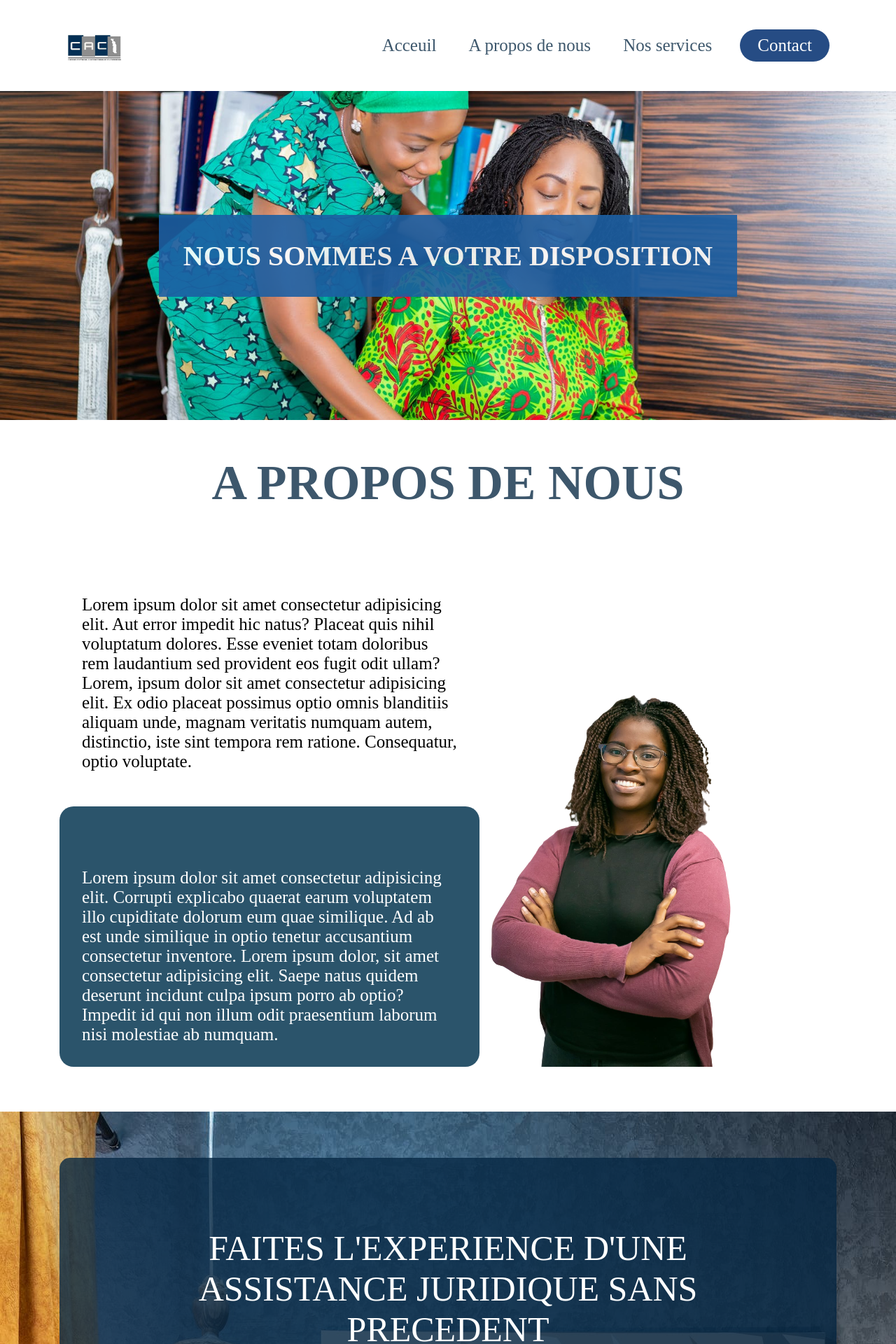
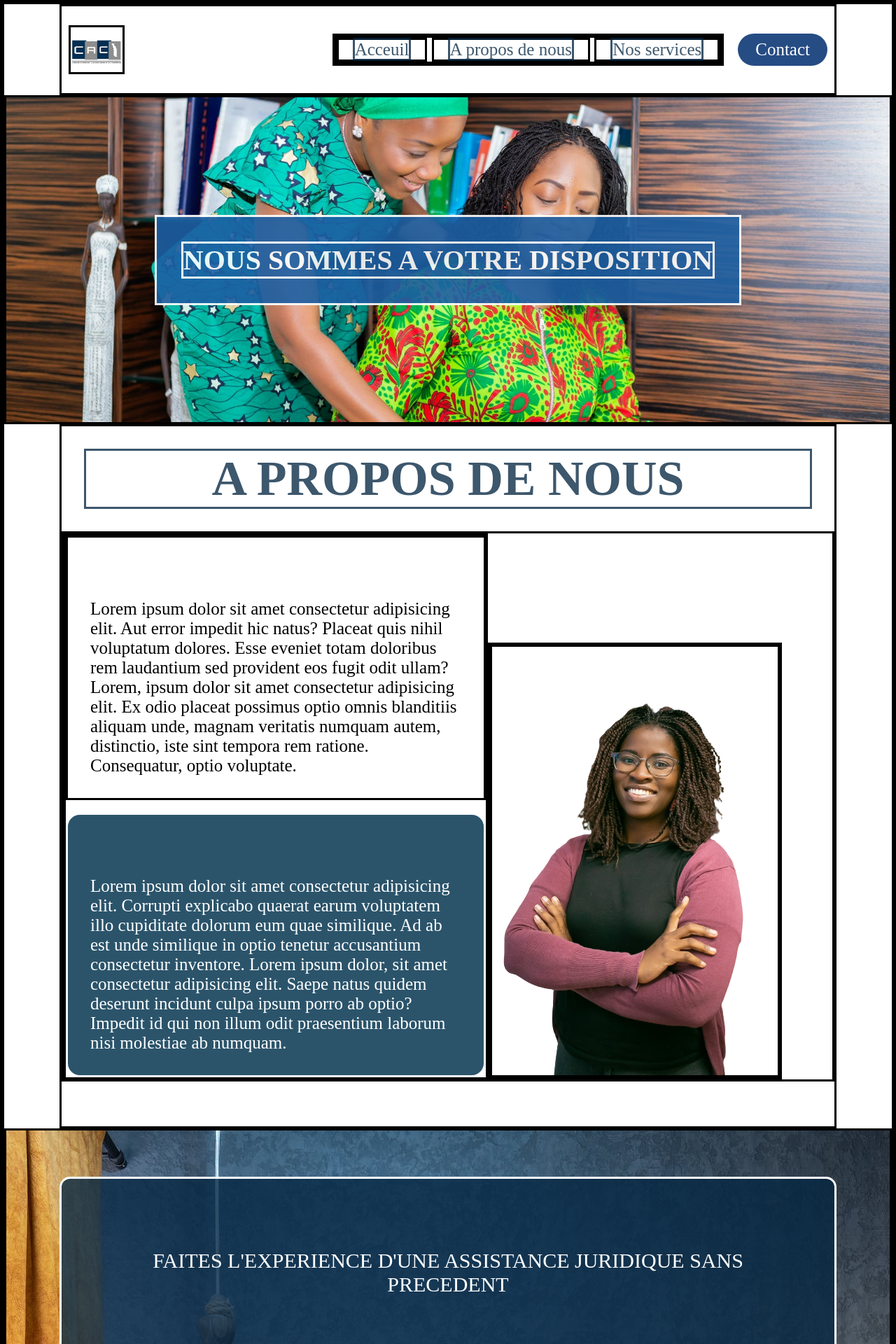
Before and after one commit to EHOGLORIA/Projet-chef-d-oeuvre, a PHP site: page /index2.html in a window 1280 px wide; the page is wider, and only the part inside the window is pictured. Shown: the top 1920 px of that part at 70% size. Run offline with PHP 8.4, Linux system fonts and the light colour scheme; style sheets or scripts are compiled from the project's sources.

Commit message:
fix pull

```diff
--- a/index2.html
+++ b/index2.html
@@ -34,8 +34,6 @@
         </div>
 
     </div>
-
-    <br>
     <section class="container">
         <h1 class="title-1 text-center text-deep-blue m-4">A PROPOS DE NOUS</h1>
         <div class="about mb-8 ">
@@ -59,15 +57,12 @@
             </div>
             <div class="valeur-image"><img src="images/photo2sbg-removebg-preview%20copie.png" alt=""></div>
         </div>
-
     </section>
 
-    <section class="container-fluid background-img-v1 p-2">
-        <!-- <div class="image1"><img src="images/inspiration21.jpeg" alt=""></div> -->
-        <div class="callToAction-content text-white"> FAITES L'EXPERIENCE D'UNE ASSISTANCE JURIDIQUE SANS PRECEDENT
-        </div>
-        <!-- <div class="image2"><img src="images/inspiration21.jpeg" alt=""></div>
-  -->
+<section class="container-fluid background-img-v1 p-2">
+    <!-- <div class="image1"><img src="images/inspiration21.jpeg" alt=""></div> -->
+    <div class="callToAction-content text-white p-2 p-sm-8"> FAITES L'EXPERIENCE D'UNE ASSISTANCE JURIDIQUE SANS PRECEDENT</div>
+    <!-- <div class="image2"><img src="images/inspiration21.jpeg" alt=""></div>  -->
     </section>
 
     <section class="valeur-section">
--- a/sass/base/_base.scss
+++ b/sass/base/_base.scss
@@ -1,5 +1,5 @@
 body {
-  height: 100vh;
+  min-height: 100vh;
   width: 100%;
 }
 ul{
@@ -20,9 +20,51 @@ ul{
     &l-#{$i} {
       margin-left: $i*$baseSpacing;
     }
-
     &r-#{$i} {
       margin-right: $i*$baseSpacing;
+    }
+    &x-#{$i} {
+      margin-left: $i*$baseSpacing;
+      margin-right: $i*$baseSpacing;
+    }
+    &y-#{$i} {
+      margin-top: $i*$baseSpacing;
+      margin-bottom: $i*$baseSpacing;
+    }
+  }
+}
+
+
+.m {
+  @each $width-name, $width-value in $width-map {
+    &-#{$width-name} {
+      @for $i from 0 through 8 {
+        @media (min-width: map-get($width-map, $width-name)) {
+          &-#{$i} {
+            margin: $i*$baseSpacing;
+          }
+          &t-#{$i} {
+            margin-top: $i*$baseSpacing;
+          }
+          &b-#{$i} {
+            margin-bottom: $i*$baseSpacing;
+          }
+          &l-#{$i} {
+            margin-left: $i*$baseSpacing;
+          }
+          &r-#{$i} {
+            margin-right: $i*$baseSpacing;
+          }
+          &x-#{$i} {
+            margin-left: $i*$baseSpacing;
+            margin-right: $i*$baseSpacing;
+          }
+          &y-#{$i} {
+            margin-top: $i*$baseSpacing;
+            margin-bottom: $i*$baseSpacing;
+          }
+        }
+      }
     }
   }
 }
@@ -32,13 +74,36 @@ ul{
     &-#{$i} {
       padding: $i*$baseSpacing;
     }
-
+    &t-#{$i} {
+      padding-top: $i*$baseSpacing;
+    }
+    &b-#{$i} {
+      padding-bottom: $i*$baseSpacing;
+    }
+    &l-#{$i} {
+      padding-left: $i*$baseSpacing;
+    }
     &r-#{$i} {
       padding-right: $i*$baseSpacing;
     }
+    &x-#{$i} {
+      padding-left: $i*$baseSpacing;
+      padding-right: $i*$baseSpacing;
+    }
+    &y-#{$i} {
+      padding-top: $i*$baseSpacing;
+      padding-bottom: $i*$baseSpacing;
+    }
+  }
+}
 
-    &l-#{$i} {
-      padding-left: $i*$baseSpacing;
+.p {
+  @each $width-name, $width-value in $width-map {
+    &-#{$width-name} {
+      @for $i from 0 through 8 {
+        @media (min-width: map-get($width-map, $width-name)) {
+          &-#{$i} {
+            padding: $i*$baseSpacing;
           }
           &t-#{$i} {
             padding-top: $i*$baseSpacing;
@@ -46,12 +111,22 @@ ul{
           &b-#{$i} {
             padding-bottom: $i*$baseSpacing;
           }
-
-    &t-#{$i} {
+          &l-#{$i} {
+            padding-left: $i*$baseSpacing;
+          }
+          &r-#{$i} {
+            padding-right: $i*$baseSpacing;
+          }
+          &x-#{$i} {
+            padding-left: $i*$baseSpacing;
+            padding-right: $i*$baseSpacing;
+          }
+          &y-#{$i} {
             padding-top: $i*$baseSpacing;
+            padding-bottom: $i*$baseSpacing;
           }
-    &b-#{$i} {
-      padding-bottom: $i*$baseSpacing;
+        }
+      }
     }
   }
 }
@@ -62,8 +137,8 @@ ul{
   }
 }
 
-.background-img{
-  &-v1{
+.background-img {
+  &-v1 {
     background-image: url("../images/page33.jpeg");
   }
 }
--- a/sass/base/_typography.scss
+++ b/sass/base/_typography.scss
@@ -1,40 +1,53 @@
 
-.title-2{
-
-}
-a{
+a {
   text-decoration: none;
   transition: all 0.3s ease 0s;
   color: $deep-blue;
+
   &:hover {
     color: $blue;
     cursor: pointer;
   }
 }
 
-.text{
-  &-sm{
+.text {
+  &-sm {
     font-size: 1.5rem;
   }
-  &-lg{
+
+  &-lg {
     font-size: 2.5rem;
   }
 }
 
-.title{
-  &-1{
-    font-size: 70px;
+.title {
+  &-1 {
+    font-size: 40px;
+  }
+
+  &-2 {
+    font-size: 30px;
+  }
+
+  @media (min-width: 1200px) {
+    &-1 {
+      font-size: 70px;
+    }
+
+    &-2 {
+      font-size: 50px;
+    }
   }
   &-2{
     font-size: 50px;
   }
 }
 
-.text-center{
+.text-center {
   text-align: center;
 }
 
-.text-deep-blue{
+.text-deep-blue {
   color: $deep-blue;
 }
 
@@ -45,8 +58,8 @@ a{
  - et il enregistre le deuxième dans color
  */
 
-.text{
-  @each $color-name, $color-value in $color-map{
+.text {
+  @each $color-name, $color-value in $color-map {
     &-#{$color-name} {
       color: map-get($color-map, $color-name);
     }
--- a/sass/index.scss
+++ b/sass/index.scss
@@ -18,7 +18,7 @@
   box-sizing: border-box;
   margin: 0;
   padding: 0;
-  // border: solid 1px red;
+  border: solid;
 }
 
 
@@ -107,12 +107,19 @@
   }
 
   &>img {
-    object-fit: contain;
-    width: 100%;
+  flex-direction: column;
+  @media (min-width: 1200px) {
+    align-items: flex-end;
+    flex-direction: row;
+  }
   }
 
+
   &-content {
-    width: 600px;
+    width: 100%;
+    @media (min-width: 1200px) {
+      width: 600px;
+    }
     font-size: 25px;
 
     &-secondary {
@@ -192,13 +199,46 @@
   }
 }
 
+/*
+.valeurtitre {
+  font-size: 50px;
 
+  text-align: center;
+  color: rgba(5, 36, 64, 0.779);
+  margin-top: 50px;
+}
+
+.valeur-container {
+  width: 100%;
+  background-color: rgba(236, 238, 243, 0.361);
+  background-image: url("../images/R5.png");
+  background-repeat: no-repeat;
+  display: flex;
+  flex-wrap: wrap;
+  justify-content: center;
+  gap: 50px;
+
+  @media (min-width: 1200px) {
+    flex-direction: row;
+    height: 65vh;
+  }*/
 @media screen and (max-width:1200px) {
   .container{
 
   }
 }
 
+.valeur {
+  // margin-left: 300px;
+  height: 200px;
+  min-width: 250px;
+  max-width: 350px;
+  display: flex;
+  justify-content: center;
+  align-items: center;
+  background-color: rgba(5, 36, 64, 0.758);
+  border-radius: 10px;
+}
 
 @media screen and (max-width:1200px) {
   .valeur-image{
@@ -309,14 +349,12 @@
   color: white;
   font-size: 30px;
   border-radius: 10px;
-  padding: auto;
   align-items: center;
   display: flex;
   text-align: center;
 }
 @media screen and (max-width:1200px) {
   .service {
-    height: 300px;
   font-size: 15px;
   display: flex;
   justify-content: center;
@@ -519,7 +557,6 @@ input {
   font-size: 15px;
 
   float: right;
-  text-align: start;
   border: 0;
   text-align: center;
   border-radius: 0px 7px 7px 0px;
--- a/sass/layout/_callToAction.scss
+++ b/sass/layout/_callToAction.scss
@@ -6,8 +6,11 @@
     max-width: 1110px;
     margin: 50px auto;
     background: $deep-blue;
-    padding: 100px;
     border-radius: 15px;
-    font-size: 50px;
+    font-size: 30px;
+
+    @media (min-width: 1200px) {
+      padding: 100px;
+    }
   }
 }
--- a/sass/utils/_variables.scss
+++ b/sass/utils/_variables.scss
@@ -16,4 +16,11 @@ $color-map: (
         'white': $white,
         'black': $black,
         'blue': $blue
-)
+);
+$width-map: (
+        sm:640px,
+        md:768px,
+        lg:1024px,
+        xl:1280px,
+        xxl:1536px
+);
```
Lines whose indentation alone changed are shown as unchanged.
